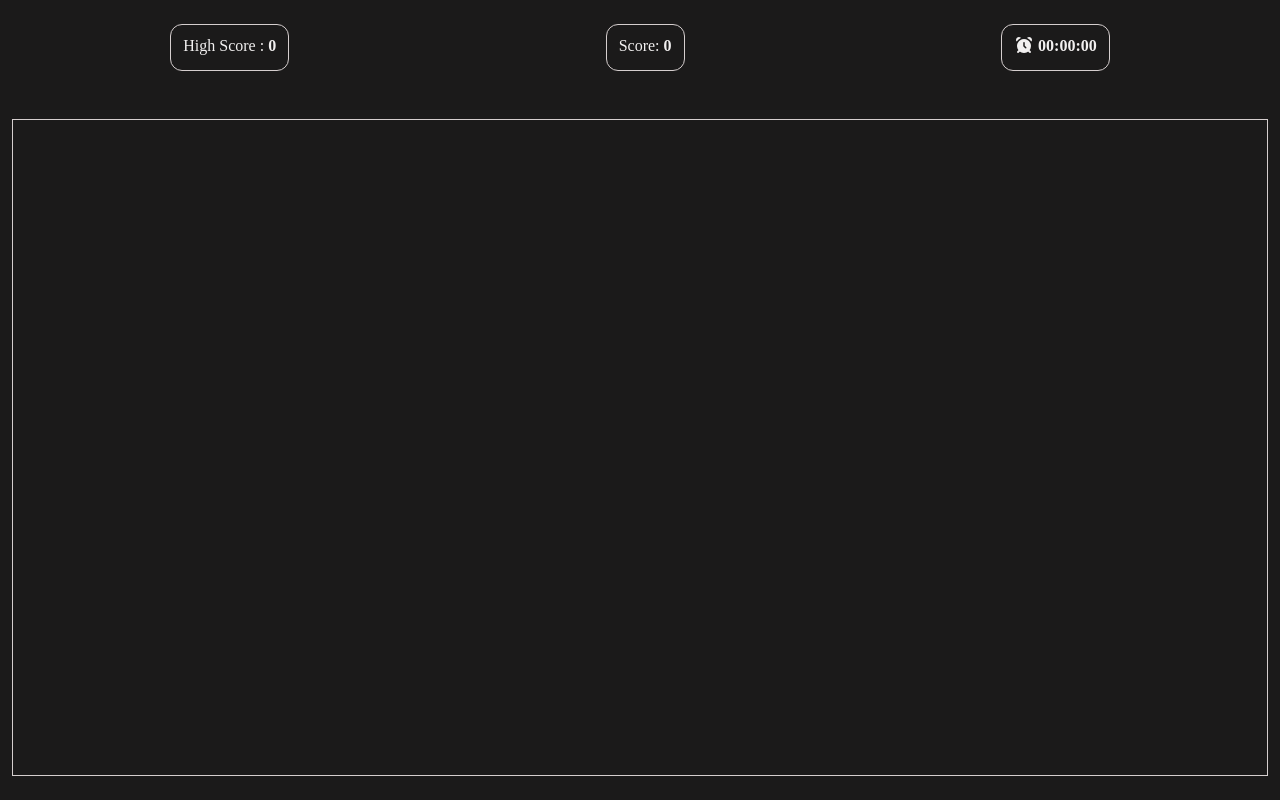
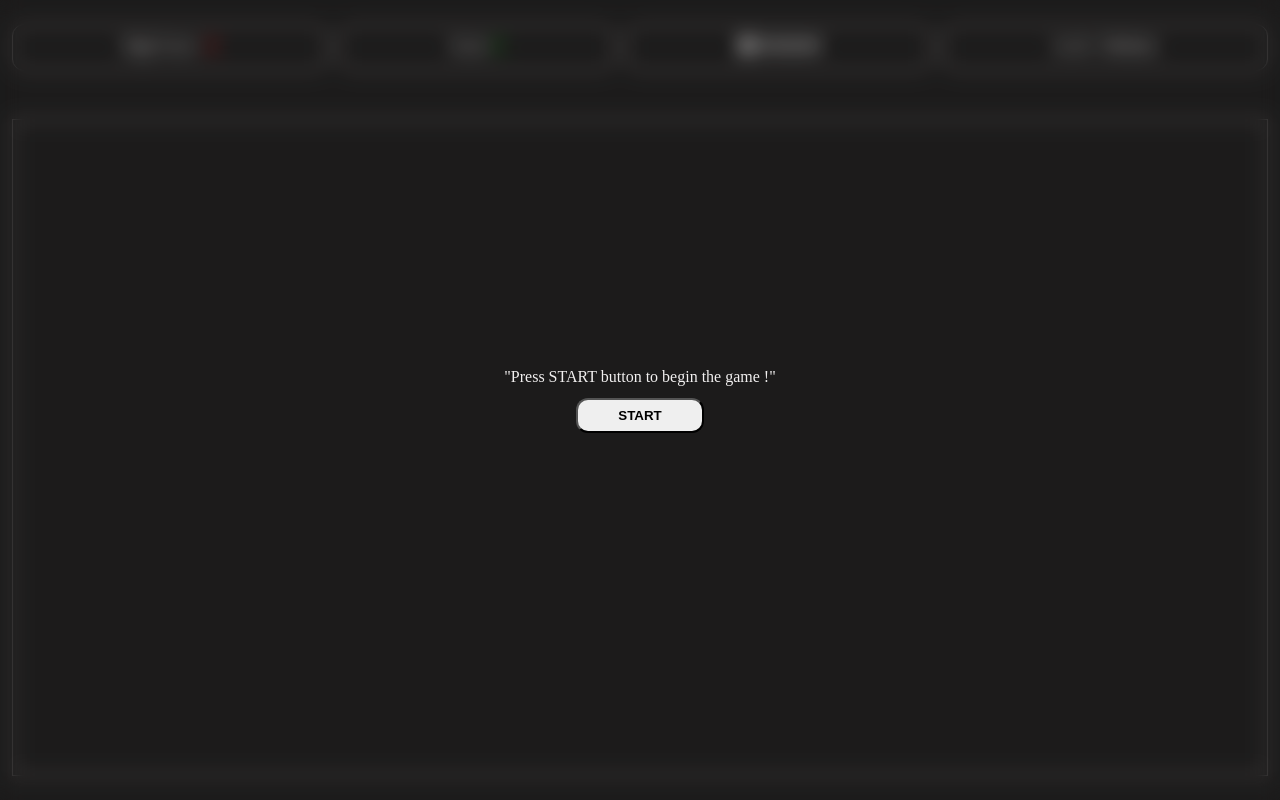
Before and after one commit to Om-Raja/Snake-Game, a plain HTML site: page index.html in a window 1280 px wide. Drawn offline with Linux system fonts and the light colour scheme.

Commit message:
add start-modal

```diff
--- a/index.html
+++ b/index.html
@@ -9,10 +9,15 @@
 </head>
 <body>
     <main>
+        <div class="start-modal">
+            "Press START button to begin the game !"
+            <button class="btn btn-start">START</button>
+        </div>
         <section class="infos">
             <div class="info">High Score : <span><strong id="highScore">0</strong></span></div>
             <div class="info">Score: <span><strong id="score">0</strong></span></div>
             <div class="info"> <i class="fa-solid fa-alarm-clock"></i> <span><strong id="time">00:00:00</strong></span></div>
+            <div class="info">Level : <span id="level">Medium</span></div>
         </section>
         <section>
             <div class="board"></div>
--- a/style.css
+++ b/style.css
@@ -55,12 +55,22 @@ main .infos{
     height: 10%;
     display: flex;
     justify-content: space-around;
+    gap: var(--size-sm);
 }
 
 main .infos .info{
     border: 1px solid var(--border-primary-color);
     padding: var(--size-sm);
     border-radius: var(--size-sm);
+    flex-grow: 1;
+    text-align: center;
+}
+
+#score{
+    color: rgb(6, 151, 6);
+}
+#highScore{
+    color: rgb(228, 11, 11);
 }
 
 section{
@@ -105,3 +115,33 @@ section{
         transform: scale(1);
     }
 }
+
+.start-modal{
+    position: absolute;
+    width: 100%;
+    height: 100%;
+    display: flex;
+    justify-content: center;
+    align-items: center;
+    display: flex;
+    flex-direction: column;
+    gap: var(--size-sm);
+    backdrop-filter: blur(10px);
+    background-color: rgba(51, 48, 48, 0.07);
+}
+
+.btn{
+    padding: var(--size-xs) var(--size-sm);
+    border-radius: 12px;
+}
+
+.start-modal .btn-start{
+    width: 10%;
+    font-weight: bold;
+    cursor: pointer;
+    transition: all 0.3s ease-in;
+}
+
+.start-modal .btn-start:hover{
+    transform: scale(1.05);
+}
```
